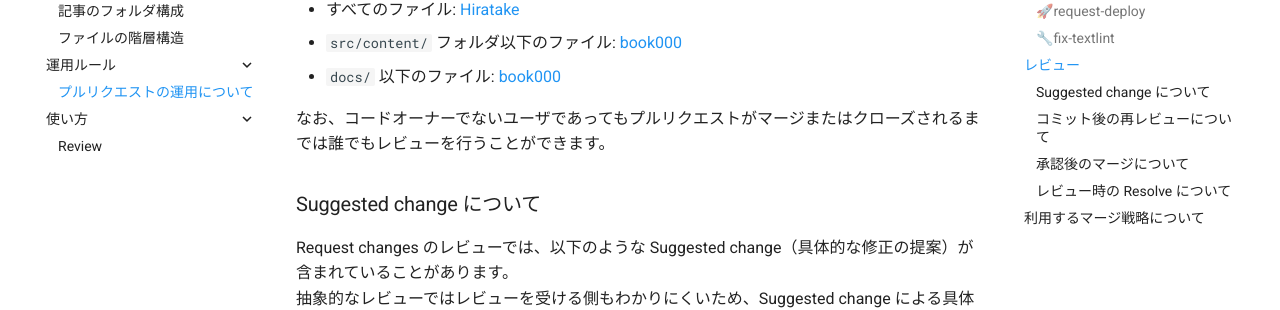
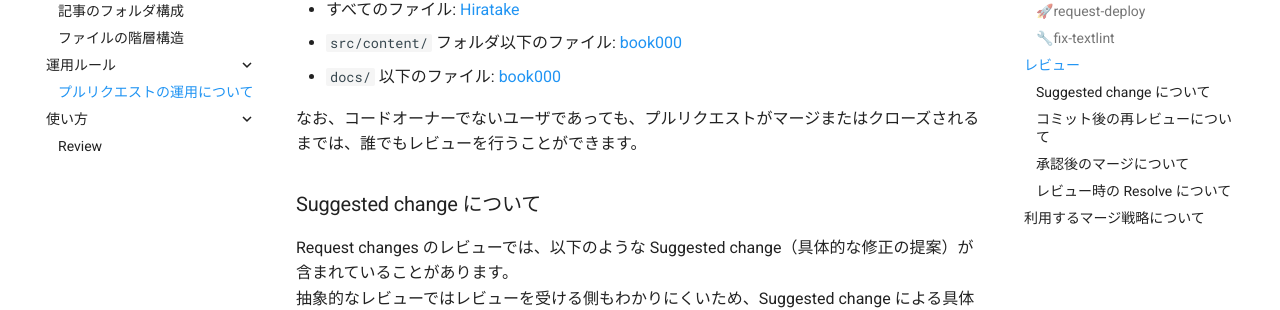
Before and after one commit to jaoafa/jaoweb4, an MkDocs documentation site: the page built from docs/content/rules/pr-strategy.md, in a window 1280 px wide and 900 px high, scrolled down 2446 px. Shown: the part 151-461 px from the top of the window. Built offline with MkDocs 1.6.1 and Material for MkDocs 9.7.7, drawn with Linux system fonts in a browser that asks for light colours; comment, search, counter and statistics services are not loaded.

```diff
--- a/docs/content/rules/pr-strategy.md
+++ b/docs/content/rules/pr-strategy.md
@@ -89,7 +89,7 @@ flowchart TD
 - `src/content/` フォルダ以下のファイル: [book000](https://github.com/book000)
 - `docs/` 以下のファイル: [book000](https://github.com/book000)
 
-なお、コードオーナーでないユーザであってもプルリクエストがマージまたはクローズされるまでは誰でもレビューを行うことができます。
+なお、コードオーナーでないユーザであっても、プルリクエストがマージまたはクローズされるまでは、誰でもレビューを行うことができます。
 
 ### Suggested change について
 
```
